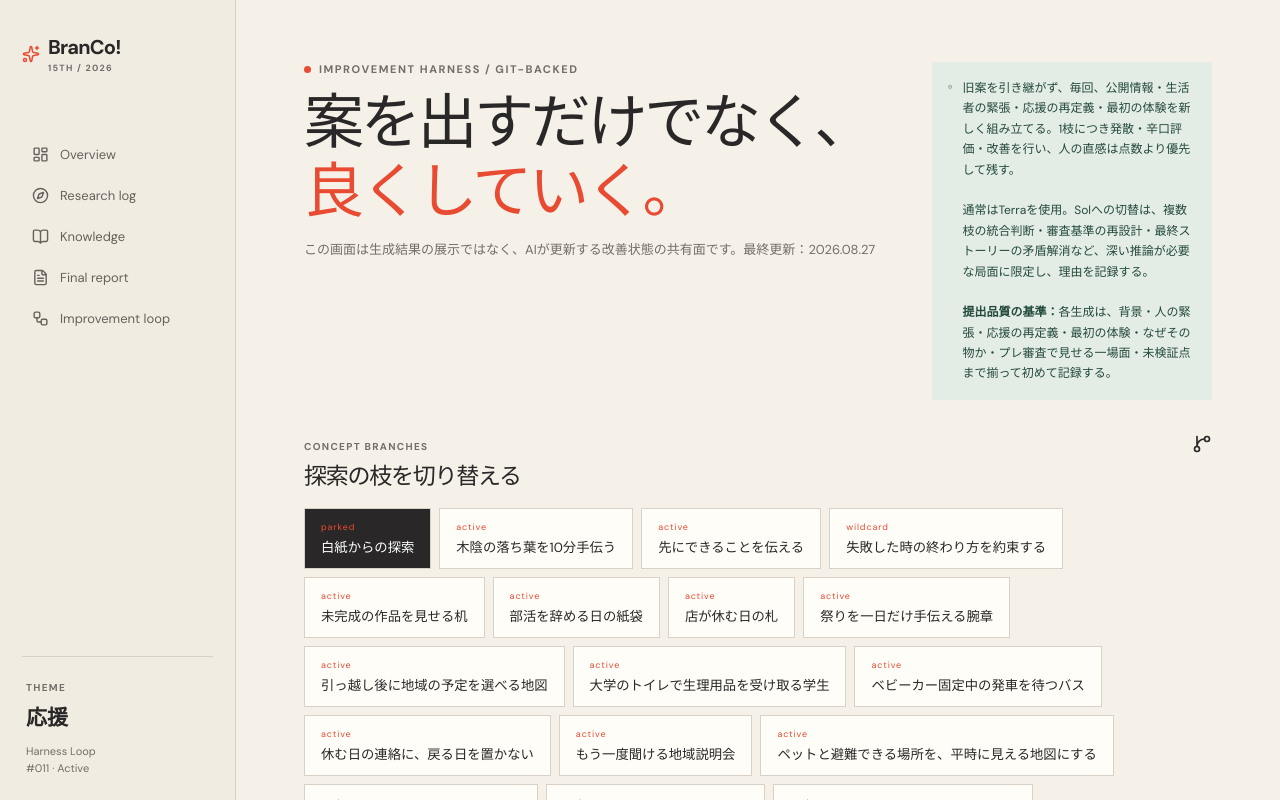
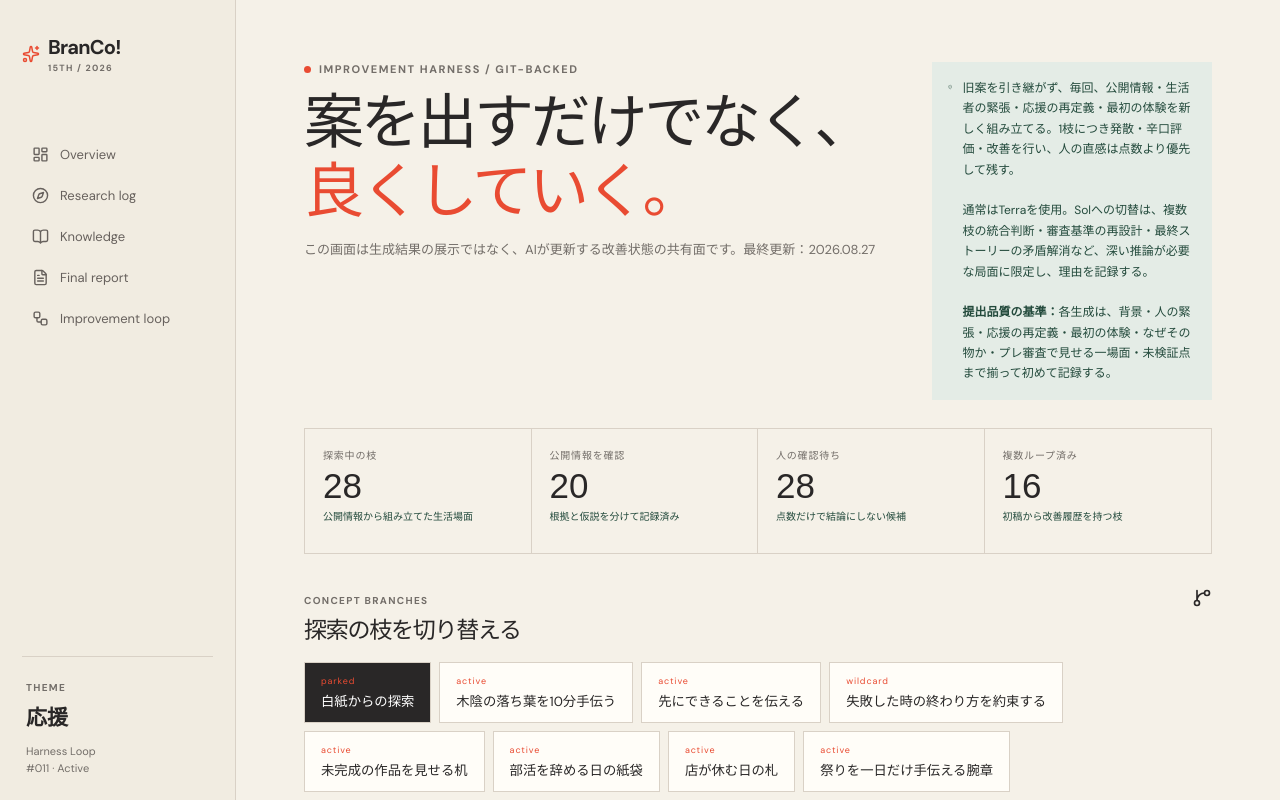
Before and after one commit to YashunX/Branco, a Next.js app: page /harness in a window 1280 px wide. Shown: the top 800 px of the page. Built offline with nearby package versions, Linux system fonts and the light colour scheme.

Commit message:
Add harness progress overview

```diff
--- a/src/app/globals.css
+++ b/src/app/globals.css
@@ -1037,6 +1037,12 @@ h2 {
 .harness-heading h1 { font-size: clamp(37px, 5vw, 60px); margin: 12px 0; }
 .harness-heading p { color: var(--muted); font-size: 13px; line-height: 1.8; max-width: 620px; }
 .harness-rule { max-width: 280px; background: #e4ece6; color: var(--green); padding: 16px; display: flex; gap: 10px; font-size: 12px; line-height: 1.7; }
+.harness-overview { display: grid; grid-template-columns: repeat(4, 1fr); border: 1px solid var(--line); margin-top: 28px; }
+.harness-overview article { min-height: 124px; padding: 18px; border-right: 1px solid var(--line); display: flex; flex-direction: column; gap: 6px; }
+.harness-overview article:last-child { border-right: 0; }
+.harness-overview span { color: var(--muted); font-size: 10px; letter-spacing: .08em; }
+.harness-overview b { font-family: var(--font-serif), serif; font-size: 35px; font-weight: 500; line-height: 1; }
+.harness-overview small { color: var(--green); font-size: 10px; line-height: 1.55; }
 .branch-section, .loop-timeline, .harness-protocol { margin-top: 34px; }
 .branch-tabs { display: flex; flex-wrap: wrap; gap: 8px; margin-top: 16px; }
 .branch-tabs button { border: 1px solid var(--line); background: var(--cream); padding: 12px 16px; font-family: inherit; color: var(--ink); cursor: pointer; text-align: left; }
@@ -1104,6 +1110,7 @@ h2 {
   .story-memo-facts,
   .story-memo-question-grid,
   .review-queue > div,
+  .harness-overview,
   .source-photo-grid {
     grid-template-columns: 1fr;
   }
--- a/src/app/harness/HarnessBoard.tsx
+++ b/src/app/harness/HarnessBoard.tsx
@@ -11,6 +11,15 @@ export default function HarnessBoard({ harness }: { harness: Harness }) {
   const branch = useMemo(() => harness.branches.find((item) => item.id === branchId)!, [branchId, harness.branches]);
   const latest = branch.loops.at(-1);
   const decision = harness.branchDecisions.find((item) => item.branchId === branch.id);
+  const loopSummary = useMemo(() => {
+    const latestLoops = harness.branches.map((item) => item.loops.at(-1)).filter(Boolean);
+    return {
+      total: harness.branches.length,
+      publicEvidence: latestLoops.filter((loop) => loop?.evidence === "公開情報を確認").length,
+      humanCheck: latestLoops.filter((loop) => loop?.evidence !== "検証済み").length,
+      iterated: harness.branches.filter((item) => item.loops.length > 1).length,
+    };
+  }, [harness.branches]);
 
   return (
     <div className="page-shell harness-page">
@@ -22,6 +31,13 @@ export default function HarnessBoard({ harness }: { harness: Harness }) {
         </div>
         <div className="harness-rule"><ShieldCheck size={18} /><span>{harness.rule}<br /><br />{harness.modelPolicy}<br /><br /><b>提出品質の基準：</b>{harness.submissionRule}</span></div>
       </div>
+
+      <section className="harness-overview" aria-label="ハーネスの現在地">
+        <article><span>探索中の枝</span><b>{loopSummary.total}</b><small>公開情報から組み立てた生活場面</small></article>
+        <article><span>公開情報を確認</span><b>{loopSummary.publicEvidence}</b><small>根拠と仮説を分けて記録済み</small></article>
+        <article><span>人の確認待ち</span><b>{loopSummary.humanCheck}</b><small>点数だけで結論にしない候補</small></article>
+        <article><span>複数ループ済み</span><b>{loopSummary.iterated}</b><small>初稿から改善履歴を持つ枝</small></article>
+      </section>
 
       <section className="branch-section">
         <div className="section-heading"><div><span className="card-label">CONCEPT BRANCHES</span><h2>探索の枝を切り替える</h2></div><GitBranch size={20} /></div>
```
